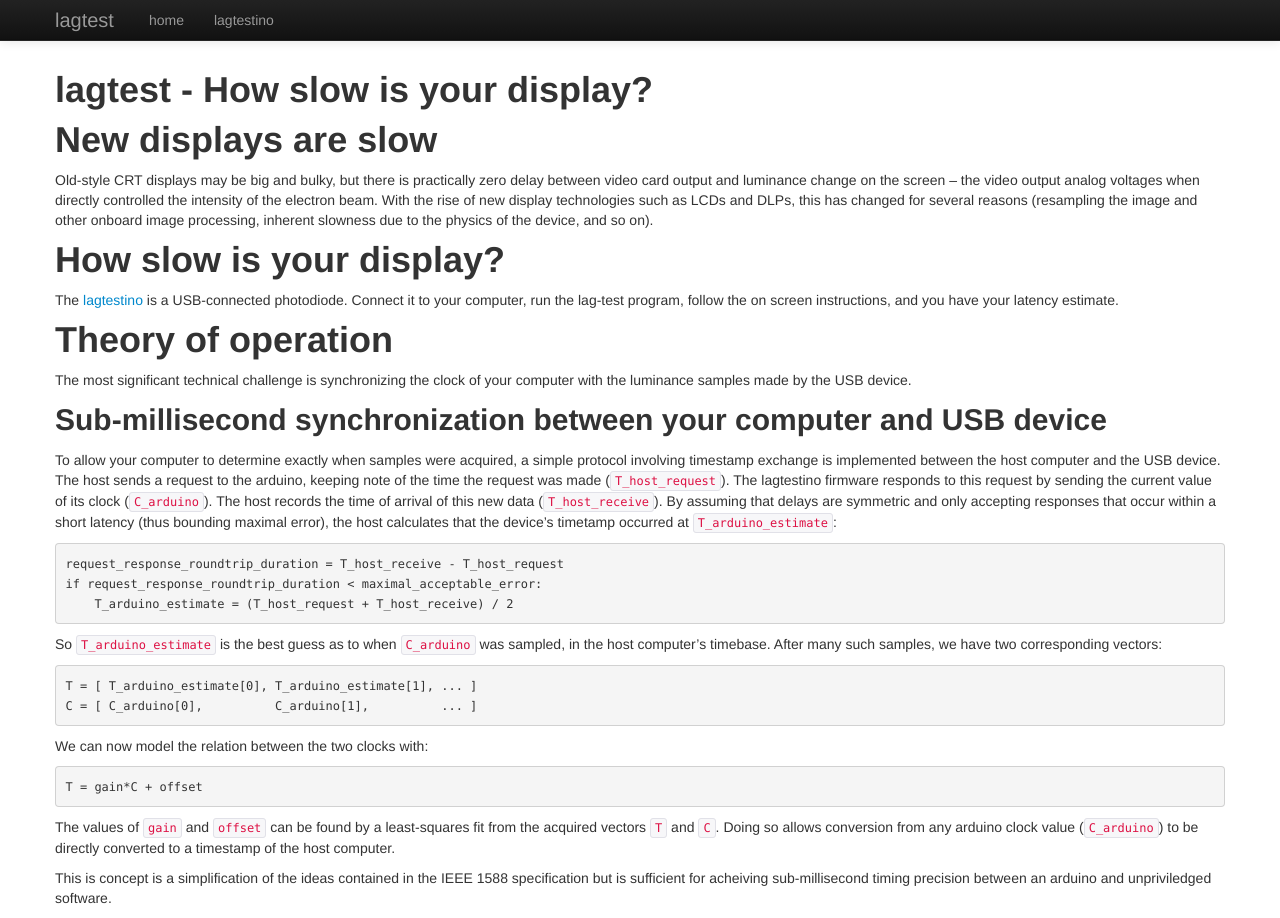
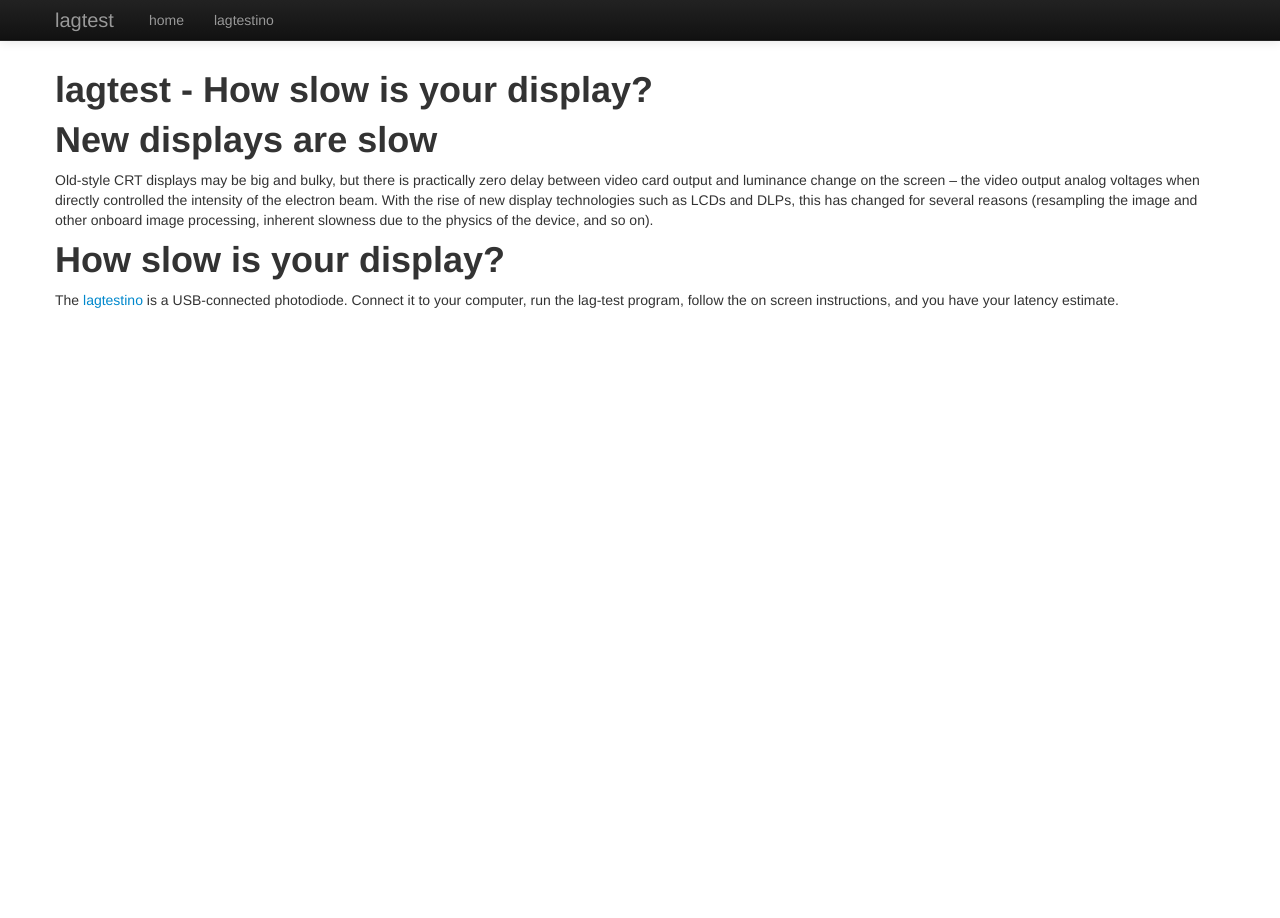
Before and after one commit to strawlab/lagtest-old, a Jekyll site: the page built from website/index.md, in a window 1280 px wide. Built offline with Jekyll 4.4.1, drawn with Linux system fonts in a browser that asks for light colours.

Commit message:
website: shift synchronization theory stuff to own page

```diff
--- a/website/index.md
+++ b/website/index.md
@@ -23,48 +23,3 @@ How slow is your display?
 The [lagtestino](lagtestino) is a USB-connected photodiode. Connect it to your
 computer, run the lag-test program, follow the on screen instructions,
 and you have your latency estimate.
-
-Theory of operation
-===================
-
-The most significant technical challenge is synchronizing the clock of
-your computer with the luminance samples made by the USB device.
-
-Sub-millisecond synchronization between your computer and USB device
---------------------------------------------------------------------
-
-To allow your computer to determine exactly when samples were
-acquired, a simple protocol involving timestamp exchange is
-implemented between the host computer and the USB device. The host
-sends a request to the arduino, keeping note of the time the request
-was made (`T_host_request`). The lagtestino firmware responds to this
-request by sending the current value of its clock (`C_arduino`). The
-host records the time of arrival of this new data
-(`T_host_receive`). By assuming that delays are symmetric and only
-accepting responses that occur within a short latency (thus bounding
-maximal error), the host calculates that the device's timetamp
-occurred at `T_arduino_estimate`:
-
-    request_response_roundtrip_duration = T_host_receive - T_host_request
-    if request_response_roundtrip_duration < maximal_acceptable_error:
-        T_arduino_estimate = (T_host_request + T_host_receive) / 2
-
-So `T_arduino_estimate` is the best guess as to when `C_arduino` was
-sampled, in the host computer's timebase. After many such samples, we
-have two corresponding vectors:
-
-    T = [ T_arduino_estimate[0], T_arduino_estimate[1], ... ]
-    C = [ C_arduino[0],          C_arduino[1],          ... ]
-
-We can now model the relation between the two clocks with:
-
-    T = gain*C + offset
-
-The values of `gain` and `offset` can be found by a least-squares fit
-from the acquired vectors `T` and `C`. Doing so allows conversion from
-any arduino clock value (`C_arduino`) to be directly converted to a
-timestamp of the host computer.
-
-This is concept is a simplification of the ideas contained in the IEEE
-1588 specification but is sufficient for acheiving sub-millisecond
-timing precision between an arduino and unpriviledged software.
```
Also changed, not shown: other parts of website/index.md (+1 -1 lines), website/lagtestino.md (+8 -2 lines), website/synchronization.md (added, +49 -0 lines).
